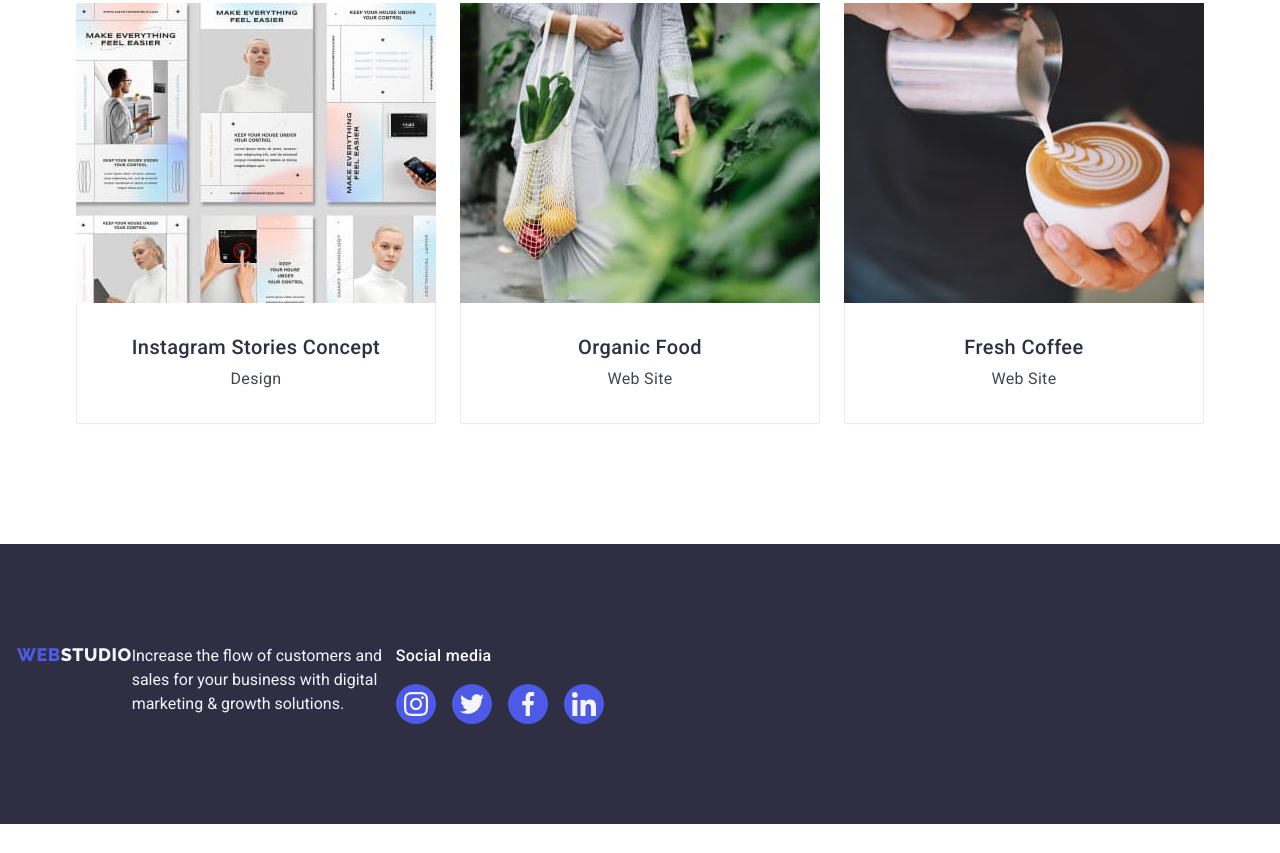
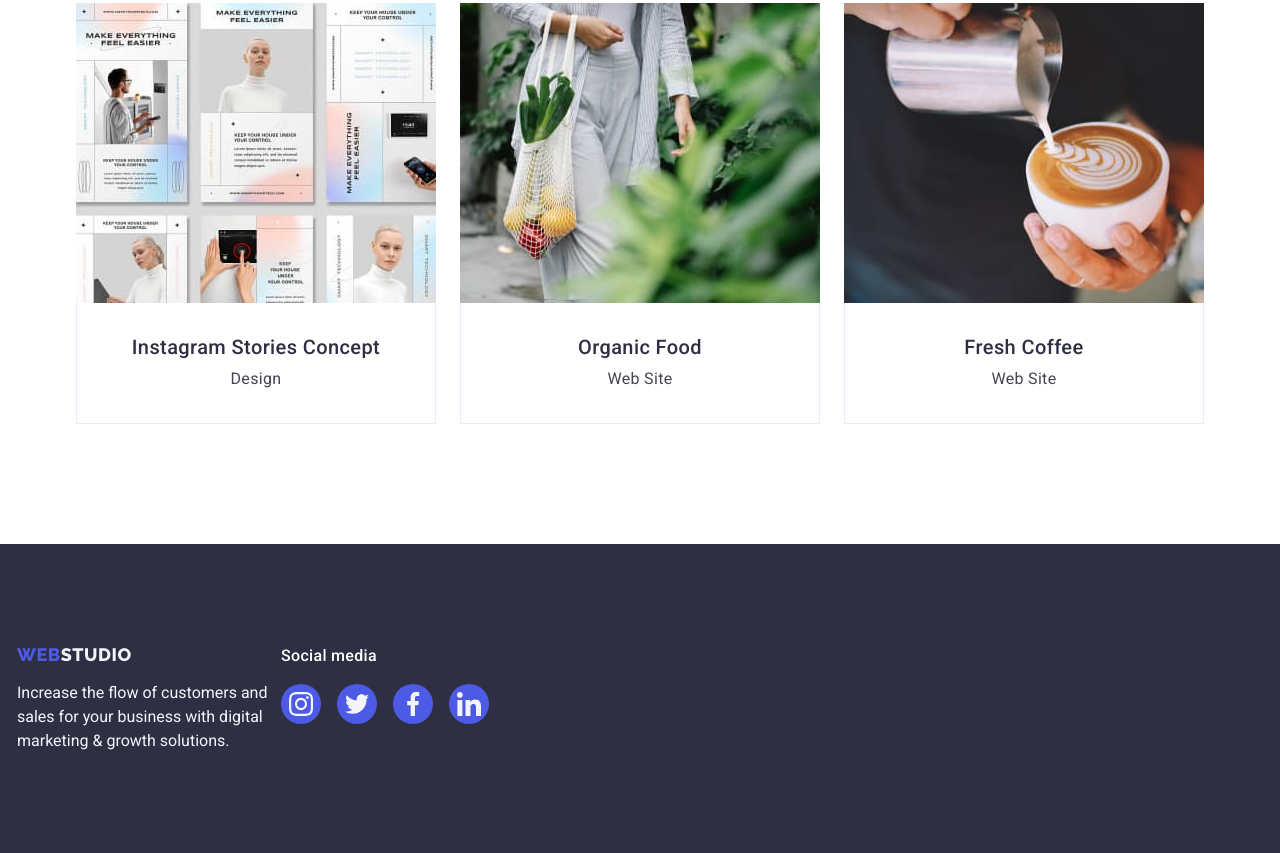
Before and after one commit to YaroslavYanholenko/goit-markup-hw-04, a plain HTML site: page portfolio.html in a window 1280 px wide. Shown: the part 1226-2079 px from the top of the page. Before the commit the page ends 2050 px from the top, so only its background shows below. Drawn offline with nearby package versions, Linux system fonts and the light colour scheme.

Commit message:
Add files via upload

```diff
--- a/css/styles.css
+++ b/css/styles.css
@@ -449,6 +449,7 @@ margin-right: 120px;
   letter-spacing: 0.02em;
   color:var(--white);
   margin-bottom: 16px;
+  margin-right: 120px
 
 }
 .footer-soc-list{display: flex;
--- a/portfolio.html
+++ b/portfolio.html
@@ -161,11 +161,13 @@
     </main>
     <footer class="footer">
       <div class="container footer-cont">
-        <a href="./index.html" class="logo-futer link">Web<span class="span-footer">Studio</span></a>
-        <p class="footer-text">
-          Increase the flow of customers and sales for your business with
-          digital marketing & growth solutions.
-        </p>
+        <div>
+          <a href="./index.html" class="logo-futer link">Web<span class="span-footer">Studio</span></a>
+          <p class="footer-text">
+            Increase the flow of customers and sales for your business with
+            digital marketing & growth solutions.
+          </p>
+        </div>
         <div>
           <p class="social-footer">Social media</p>
           <ul class="footer-soc-list">
```
Also changed, not shown: index.html (+2 -0 lines).
